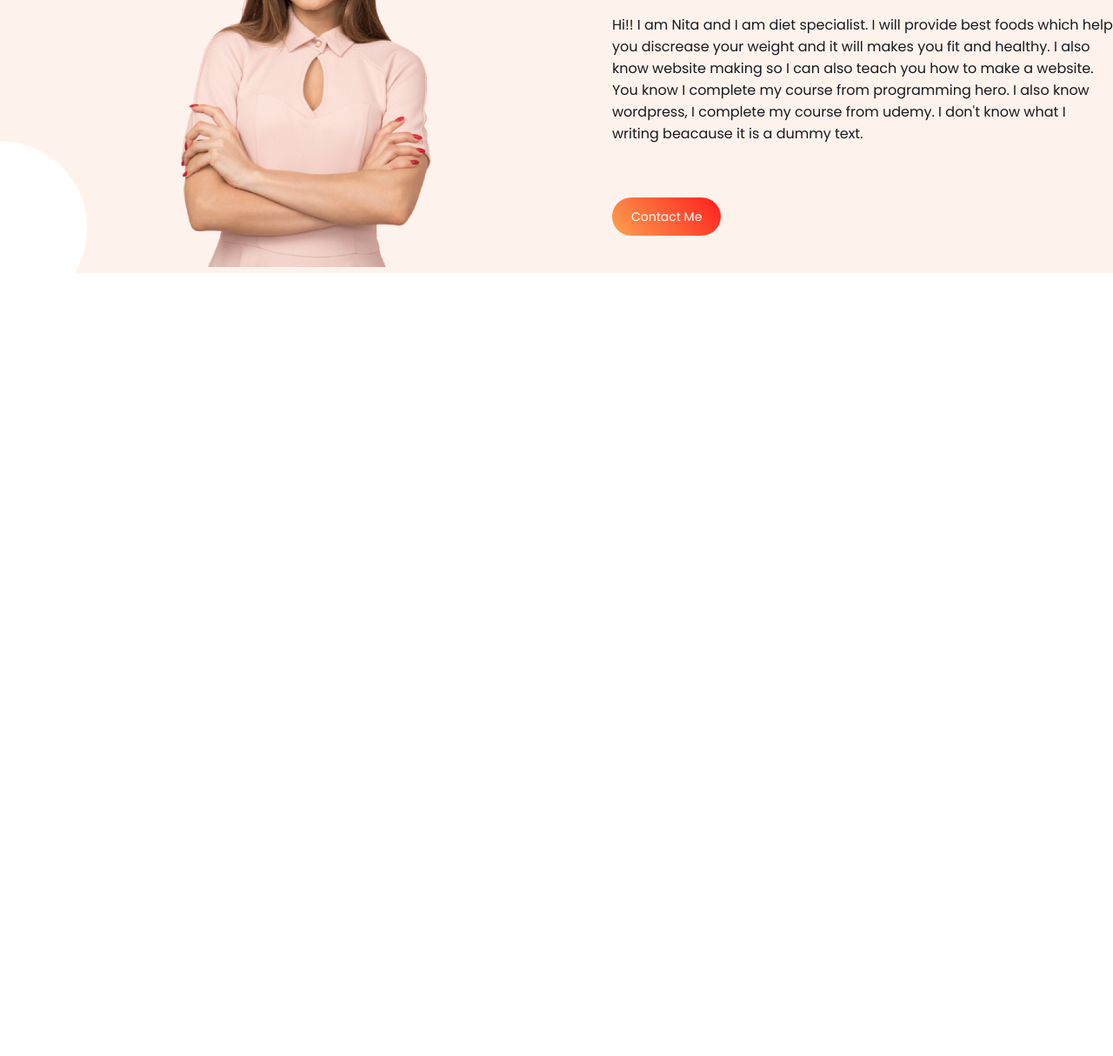
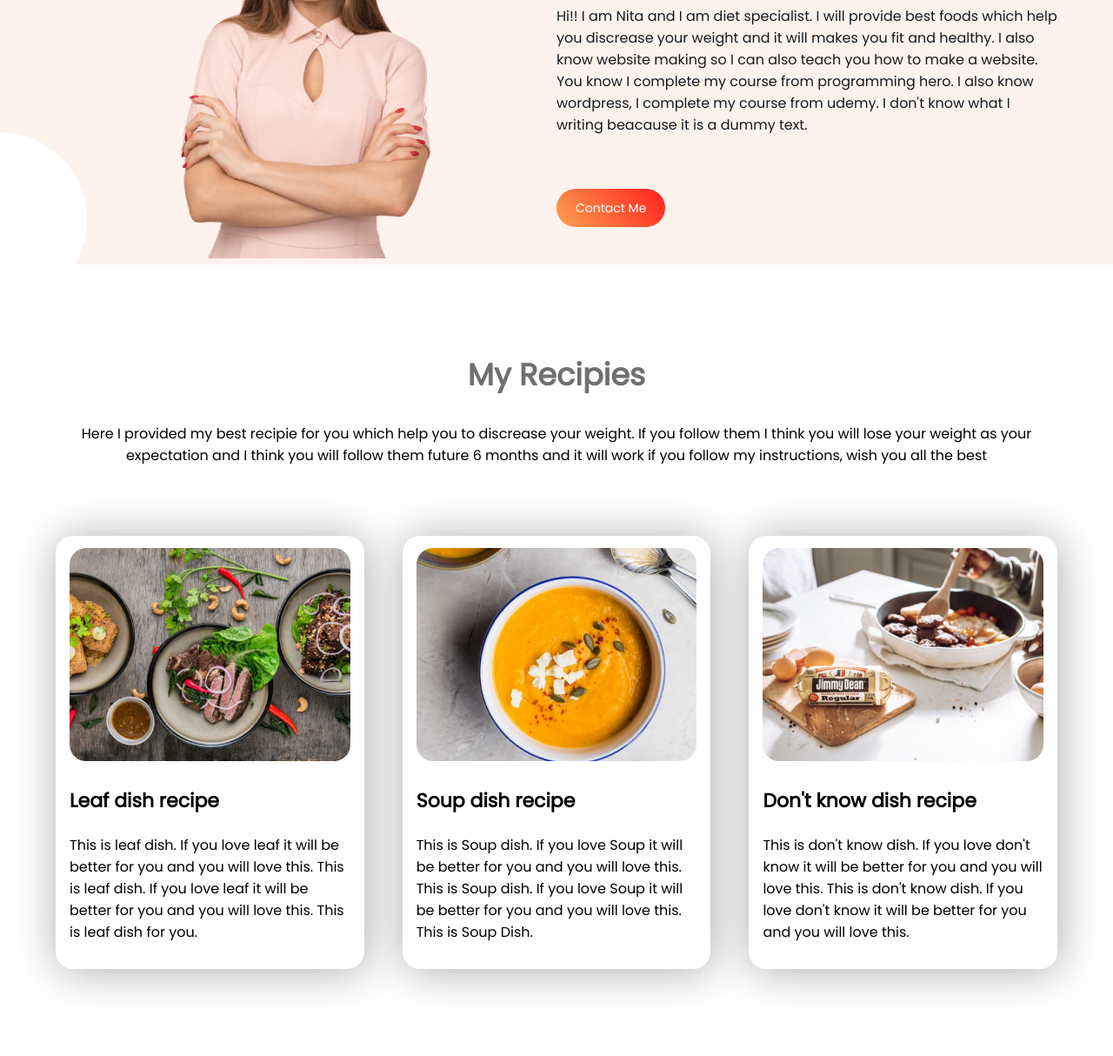
Before and after one commit to sabbirahammadProf/Food-network, a plain HTML site: page index.html in a window 1280 px wide. Shown: the part 729-1943 px from the top of the page at 87% size. Before the commit the page ends 1143 px from the top, so only its background shows below. Drawn offline with Linux system fonts and the light colour scheme.

Commit message:
Recipie area added

```diff
--- a/index.html
+++ b/index.html
@@ -12,25 +12,49 @@
 </head>
 <body>
 
-    <section class="display-flex header-section">
+    <section class="display-flex header-section inner-width">
         <div class="half-div">
             <h1><span class="orange-color">Skip</span> The Diet,<br> Just Eat Healthy <br> With Food Network</h1>
             <p>Imagine you don't need a diet because we provide healthy and delicious food for you!</p>
             <a href="https://bit.ly/foodPandaOrder" target="_blank" class="link-button">Order Now</a>
         </div>
-        <div class="half-div">
+        <div class="half-div header-section-img">
             <img src="img/header-img.png" alt="">
         </div>
     </section>
 
-    <section class="display-flex about-me">
-        <div class="half-div about-me-div-one">
-            <img src="img/about-img.png" alt="">
+    <section class="about-me">
+        <div class="display-flex inner-width">
+            <div class="half-div about-me-img">
+                <img src="img/about-img.png" alt="">
+            </div>
+            <div class="half-div">
+                <h2>About Me</h2>
+                <p>Hi!! I am Nita and I am diet specialist. I will provide best foods which help you discrease your weight and it will makes you fit and healthy. I also know website making so I can also teach you how to make a website. You know I complete my course from programming hero. I also know wordpress, I complete my course from udemy. I don't know what I writing beacause it is a dummy text.</p>
+                <a href="#" target="_blank" class="link-button">Contact Me</a>
+            </div>
         </div>
-        <div class="half-div">
-            <h2>About Me</h2>
-            <p>Hi!! I am Nita and I am diet specialist. I will provide best foods which help you discrease your weight and it will makes you fit and healthy. I also know website making so I can also teach you how to make a website. You know I complete my course from programming hero. I also know wordpress, I complete my course from udemy. I don't know what I writing beacause it is a dummy text.</p>
-            <a href="#" target="_blank" class="link-button">Contact Me</a>
+    </section>
+
+    <section class="recipie-section inner-width">
+        <h2>My Recipies</h2>
+        <p>Here I provided my best recipie for you which help you to discrease your weight. If you follow them I think you will lose your weight as your expectation and I think you will follow them future 6 months and it will work if you follow my instructions, wish you all the best</p>
+        <div class="recipie-inner display-flex">
+            <div class="card">
+                <img src="img/project-cover-1.jpg" alt="">
+                <h3>Leaf dish recipe</h3>
+                <p>This is leaf dish. If you love leaf it will be better for you and you will love this. This is leaf dish. If you love leaf it will be better for you and you will love this. This is leaf dish for you.</p>
+            </div>
+            <div class="card">
+                <img src="img/project-cover-2.png" alt="">
+                <h3>Soup dish recipe</h3>
+                <p>This is Soup dish. If you love Soup it will be better for you and you will love this. This is Soup dish. If you love Soup it will be better for you and you will love this. This is Soup Dish.</p>
+            </div>
+            <div class="card">
+                <img src="img/project-cover-3.jpg" alt="">
+                <h3>Don't know dish recipe</h3>
+                <p>This is don't know dish. If you love don't know it will be better for you and you will love this. This is don't know dish. If you love don't know it will be better for you and you will love this.</p>
+            </div>
         </div>
     </section>
 
--- a/style.css
+++ b/style.css
@@ -1,6 +1,16 @@
 body {
     font-family: 'Poppins', sans-serif;
     margin: 0;
+}
+
+.inner-width {
+    width: 90%;
+    margin: 0 auto;
+    margin-bottom: 100px;
+}
+
+section {
+    margin-bottom: 100px;
 }
 
 .orange-color {
@@ -17,15 +27,14 @@ h2 {
     color: #707070;
 }
 
+h3 {
+    font-size: 22px;
+}
+
 .display-flex {
     display: flex;
     align-items: center;
-    justify-content: center;
-}
-
-.half-div {
-    width: 50%;
-    margin-left: 5%;
+    justify-content: space-between;
 }
 
 .link-button {
@@ -37,13 +46,18 @@ h2 {
     font-size: 14px;
 }
 
-section {
-    margin-top: 10px;
-    margin-bottom: 100px;
+.half-div {
+    width: 50%;
 }
 
-.header-section .half-div img {
+.header-section-img {
+    text-align: right;
+}
+
+.header-section-img img {
     width: 80%;
+    margin-top: 20px;
+    text-align: right;
 }
 
 .header-section h1 {
@@ -62,11 +76,11 @@ section {
     padding-top: 40px;
 }
 
-.about-me-div-one {
+.about-me-img {
     text-align: center;
 }
 
-.about-me .half-div img {
+.about-me-img img {
     width: 50%;
 }
 
@@ -74,3 +88,23 @@ section {
     color: #18191F;
     margin-bottom: 70px;
 }
+
+.recipie-section {
+    text-align: center;
+}
+
+.recipie-inner {
+    margin-top: 80px;
+}
+
+.card {
+    width: 28%;
+    text-align: left;
+    box-shadow: 2px 2px 50px rgb(172, 171, 171);
+    padding: 14px 16px;
+    border-radius: 20px;
+}
+
+.card img {
+    width: 100%;
+}
```
